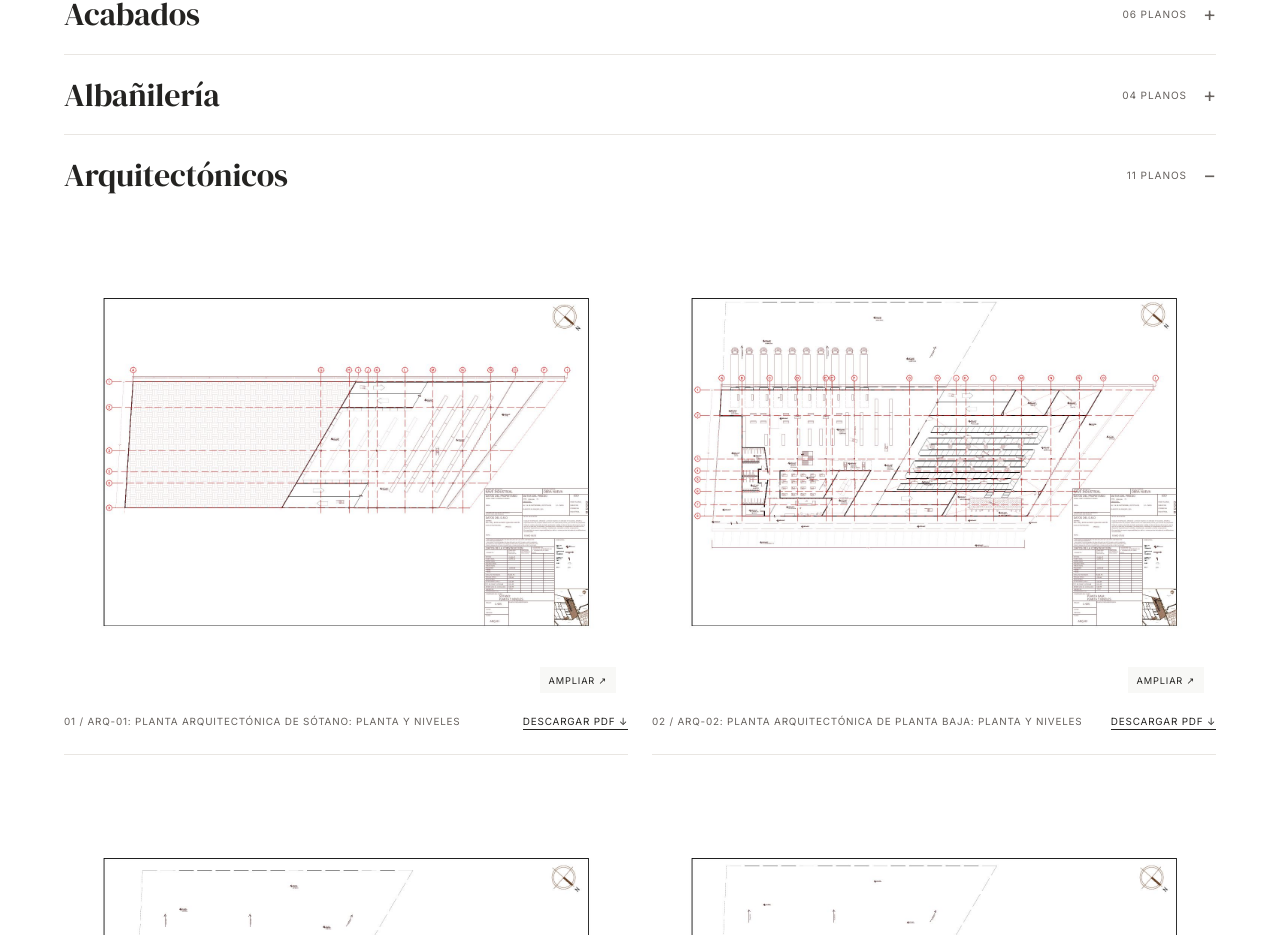
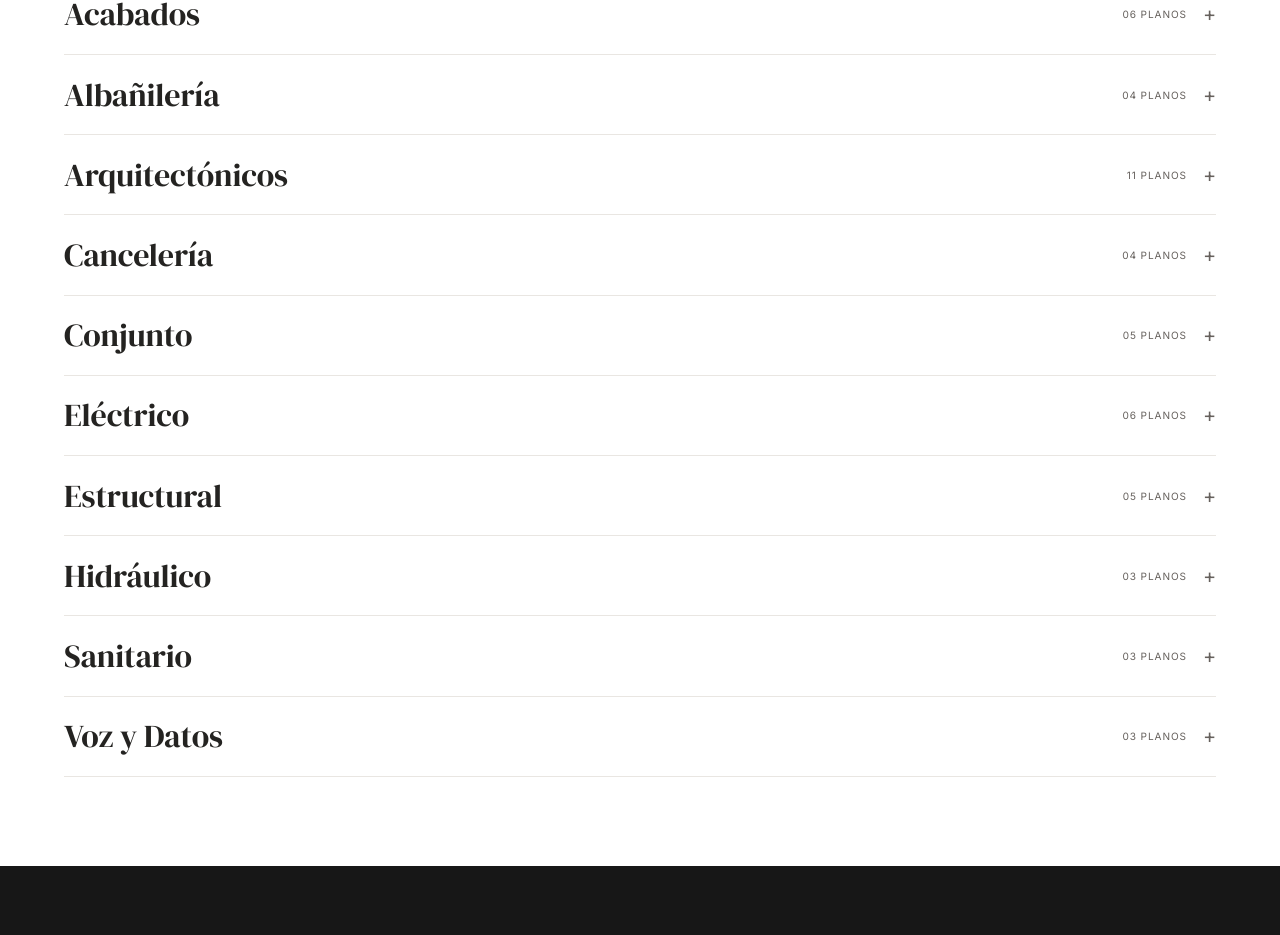
Before and after one commit to AriGibranUgalde/Karla-Portafolio-Arquitectura, a Next.js app: page /proyectos/n3 in a window 1280 px wide. Shown: the part 2856-3791 px from the top of the page. Built offline with nearby package versions, Linux system fonts and the light colour scheme.

Commit message:
fix: mantener cerradas las categorías de planos

```diff
--- a/app/components/plan-library.tsx
+++ b/app/components/plan-library.tsx
@@ -15,7 +15,7 @@ export function PlanLibrary({ categories, index }: {
       </div>
       <div className="plan-category-list">
         {categories.map((category) => (
-          <details className="plan-category" key={category.id} open={category.id === 'arquitectonicos'}>
+          <details className="plan-category" key={category.id}>
             <summary>
               <span>{category.title}</span>
               <span className="plan-category-count">{String(category.sheets.length).padStart(2, '0')} planos</span>
```
